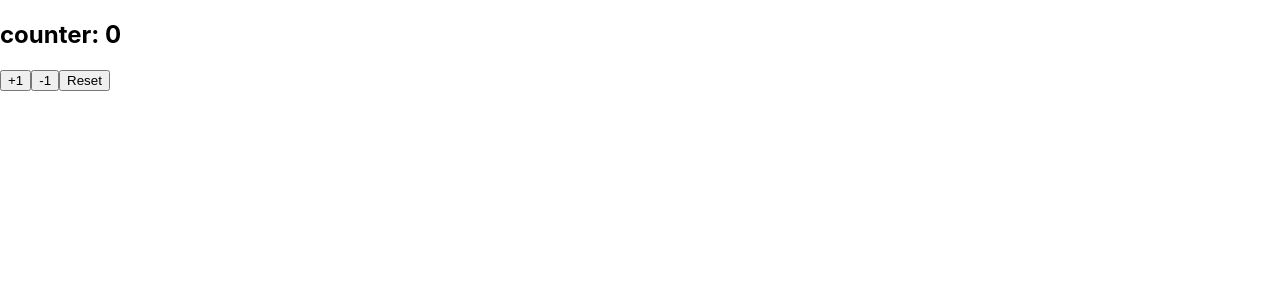
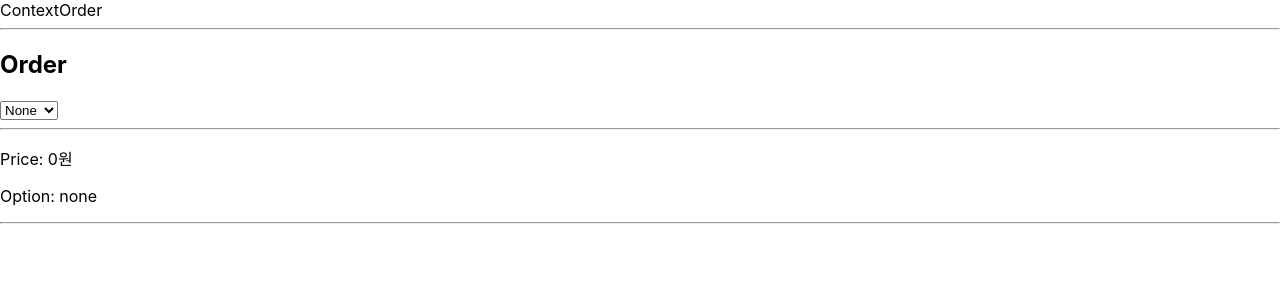
Before and after one commit to Hayden-Doo/react-js, a React (Create React App) app: page / in a window 1280 px wide. Shown: the top 300 px of the page. Built offline with nearby package versions, Linux system fonts and the light colour scheme.

Commit message:
2024.05.05

```diff
--- a/src/App.js
+++ b/src/App.js
@@ -8,6 +8,8 @@ import State from './grammar/State'
 import News from './components/views/news/News'
 import UseEffect from './grammar/UseEffect'
 import UseReducer from './grammar/UseReducer'
+import Context from './grammar/Context'
+import ContextOrder from './grammar/ContextOrder'
 
 const pages = [
   { id: 1, title: 'home', desc: 'Home Page' },
@@ -33,7 +35,9 @@ function App() {
 
   return (
     <div className="wrap ">
-      <UseReducer />
+      <ContextOrder />
+      {/* <Context /> */}
+      {/* <UseReducer /> */}
       {/* <UseEffect /> */}
       {/* <News /> */}
       {/* <State /> */}
--- /dev/null
+++ b/src/grammar/Context.js
@@ -0,0 +1,46 @@
+import React, { createContext, useContext } from 'react'
+
+const themes = {
+  light: {
+    foreground: 'blue',
+    background: '#eeeeee',
+  },
+  dark: {
+    foreground: '#ffffff',
+    background: 'red',
+  },
+}
+
+const ThemeContext = createContext(themes.light)
+
+const Context = () => {
+  return (
+    <div>
+      Context
+      <ThemeContext.Provider value={themes.light}>
+        <Toolbar />
+      </ThemeContext.Provider>
+    </div>
+  )
+}
+
+const Toolbar = () => {
+  return (
+    <div>
+      Toolbar
+      <ToolbarBox />
+    </div>
+  )
+}
+
+const ToolbarBox = () => {
+  const theme = useContext(ThemeContext)
+  //theme == themes.light
+  return (
+    <div style={{ background: theme.background, color: theme.foreground }}>
+      ToolbarBox
+    </div>
+  )
+}
+
+export default Context
--- /dev/null
+++ b/src/grammar/ContextOrder.js
@@ -0,0 +1,65 @@
+import React, { useContext, useState } from 'react'
+
+const OrderContext = React.createContext()
+
+const ContextOrder = () => {
+  const [order, setOrder] = useState({
+    price: 0,
+    option: 'none',
+  })
+
+  return (
+    <OrderContext.Provider value={{ order, setOrder }}>
+      ContextOrder
+      <hr />
+      <Order />
+      <hr />
+      <Total />
+      <hr />
+    </OrderContext.Provider>
+  )
+}
+
+export default ContextOrder
+
+const Order = () => {
+  const { order, setOrder } = useContext(OrderContext)
+
+  const hanleChange = (e) => {
+    let price = 0
+    switch (e.target.value) {
+      case 'sugar':
+        price = 1000
+        break
+      case 'milk':
+        price = 1500
+        break
+      case 'none':
+      default:
+        price = 0
+        break
+    }
+    setOrder({ ...order, option: e.target.value, price: price })
+  }
+
+  return (
+    <div>
+      <h2>Order</h2>
+      <select value={order.option} onChange={hanleChange}>
+        <option value="none">None</option>
+        <option value="sugar">Sugar</option>
+        <option value="milk">Milk</option>
+      </select>
+    </div>
+  )
+}
+
+const Total = () => {
+  const { order } = useContext(OrderContext)
+  return (
+    <div>
+      <p>Price: {order.price}원</p>
+      <p>Option: {order.option}</p>
+    </div>
+  )
+}
```
Also changed, not shown: src/context/OrderContext.js (added).
